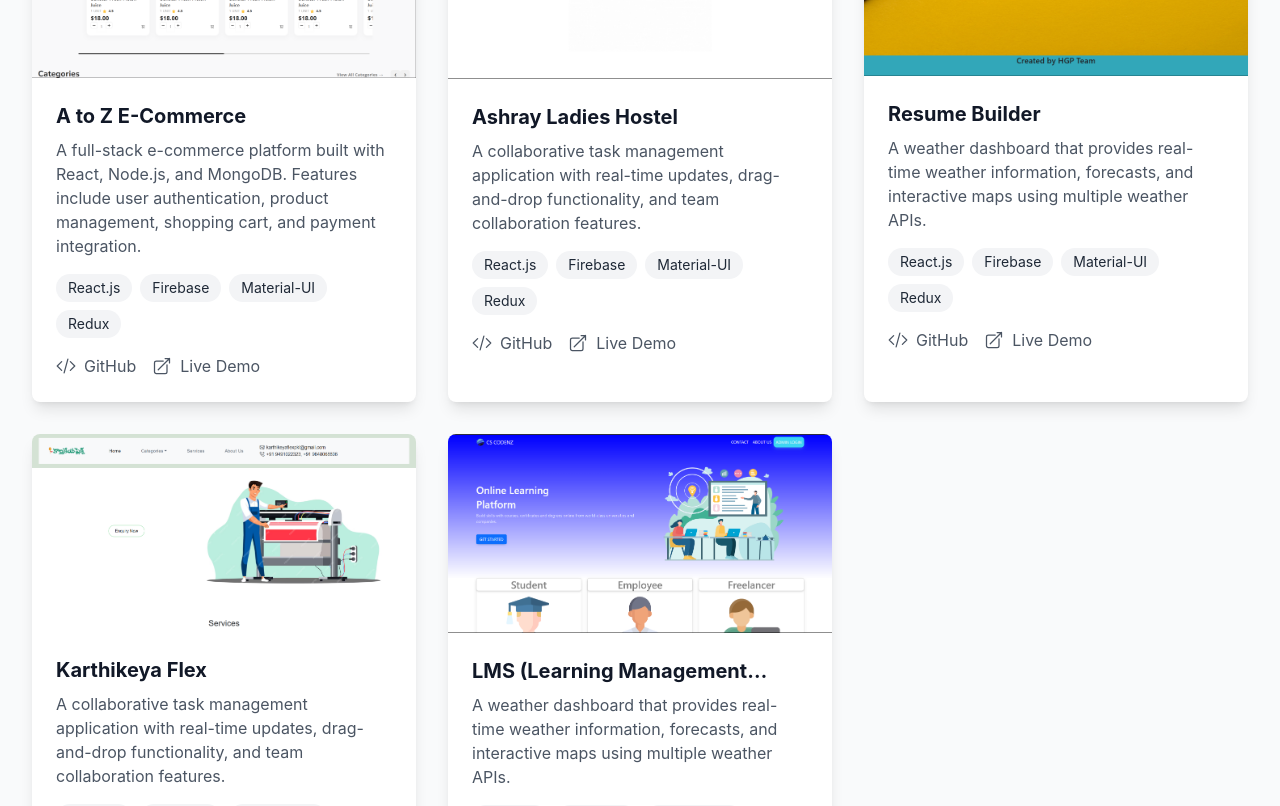
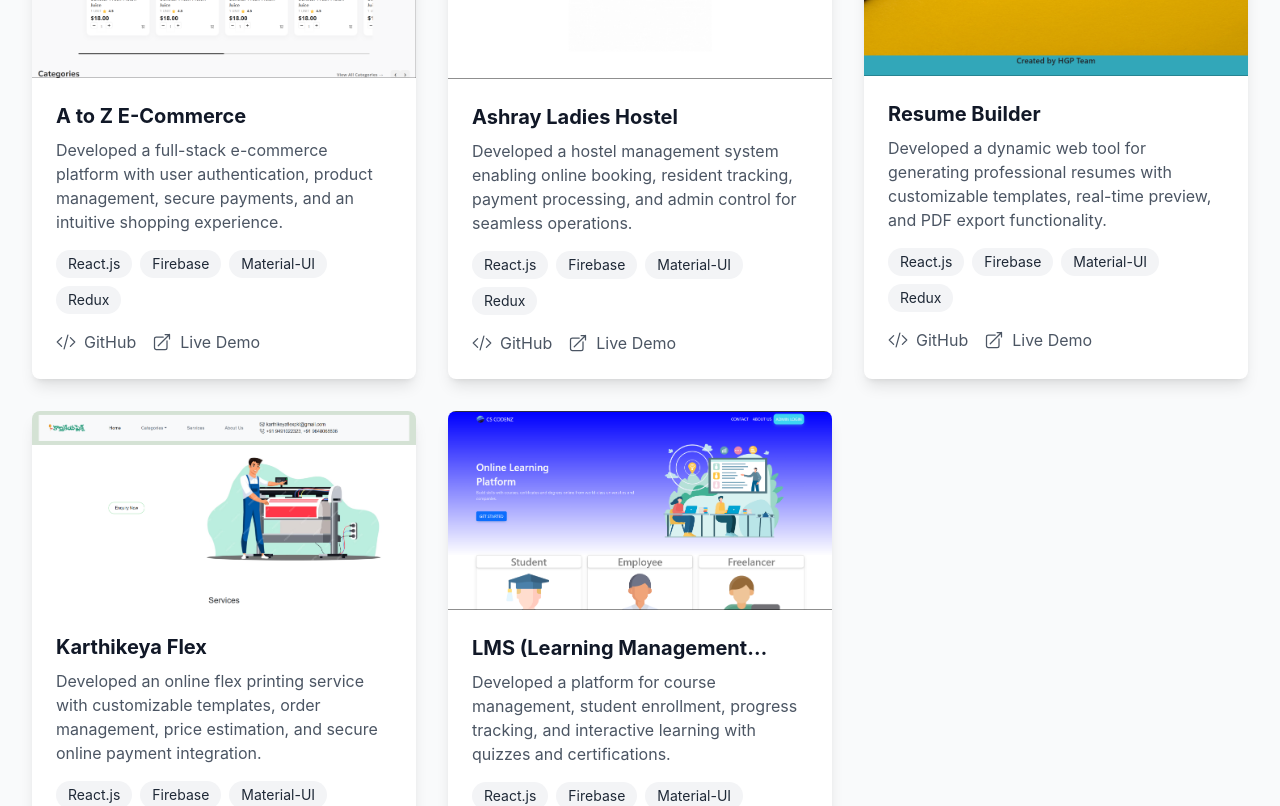
Before and after one commit to manasa-ganesh/manasa-portfolio, a React (Create React App) app: page / in a window 1280 px wide. Shown: the part 2680-3486 px from the top of the page. Built offline with nearby package versions, Linux system fonts and the light colour scheme.

Commit message:
minor changes

```diff
--- a/src/components/Projects.js
+++ b/src/components/Projects.js
@@ -11,7 +11,7 @@ function Projects() {
     const projects = [
         {
             title: 'A to Z E-Commerce',
-            description: 'A full-stack e-commerce platform built with React, Node.js, and MongoDB. Features include user authentication, product management, shopping cart, and payment integration.',
+            description: 'Developed a full-stack e-commerce platform with user authentication, product management, secure payments, and an intuitive shopping experience.',
             technologies: ['React.js', 'Firebase', 'Material-UI', 'Redux'],
             github: 'https://github.com/eswarpavan664/ATOZAPP',
             live: 'https://atozmart.netlify.app/',
@@ -19,7 +19,7 @@ function Projects() {
         },
         {
             title: 'Ashray Ladies Hostel',
-            description: 'A collaborative task management application with real-time updates, drag-and-drop functionality, and team collaboration features.',
+            description: 'Developed a hostel management system enabling online booking, resident tracking, payment processing, and admin control for seamless operations.',
             technologies: ['React.js', 'Firebase', 'Material-UI', 'Redux'],
             github: 'https://github.com/eswarpavan664/Ashrayladieswebsite',
             live: 'https://ashrayladieshostel.netlify.app/',
@@ -27,7 +27,7 @@ function Projects() {
         },
         {
             title: 'Resume Builder',
-            description: 'A weather dashboard that provides real-time weather information, forecasts, and interactive maps using multiple weather APIs.',
+            description: 'Developed a dynamic web tool for generating professional resumes with customizable templates, real-time preview, and PDF export functionality.',
             technologies: ['React.js', 'Firebase', 'Material-UI', 'Redux'],
             github: 'https://github.com/eswarpavan664/Resume',
             live: 'https://quizzical-ride-42ae61.netlify.app/',
@@ -35,7 +35,7 @@ function Projects() {
         },
         {
             title: 'Karthikeya Flex',
-            description: 'A collaborative task management application with real-time updates, drag-and-drop functionality, and team collaboration features.',
+            description: 'Developed an online flex printing service with customizable templates, order management, price estimation, and secure online payment integration.',
             technologies: ['React.js', 'Firebase', 'Material-UI', 'Redux'],
             github: 'https://github.com/eswarpavan664/ProjectCards',
             live: 'https://benevolent-valkyrie-654765.netlify.app/',
@@ -43,7 +43,7 @@ function Projects() {
         },
         {
             title: 'LMS (Learning Management System)',
-            description: 'A weather dashboard that provides real-time weather information, forecasts, and interactive maps using multiple weather APIs.',
+            description: 'Developed a platform for course management, student enrollment, progress tracking, and interactive learning with quizzes and certifications.',
             technologies: ['React.js', 'Firebase', 'Material-UI', 'Redux'],
             github: 'https://github.com/eswarpavan664/CSCODENZLMS',
             live: 'https://cscodenzlms.netlify.app/',
```
